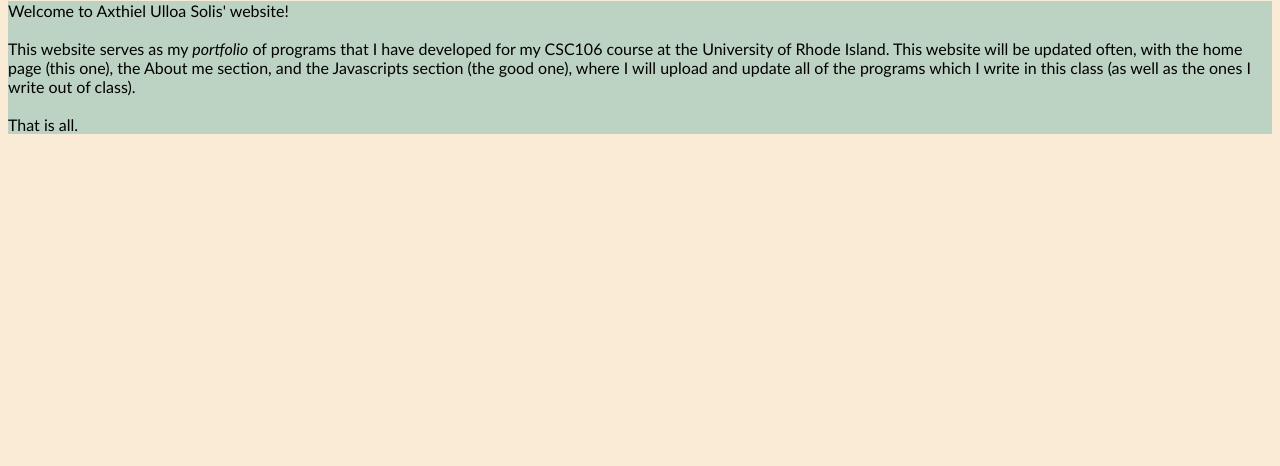
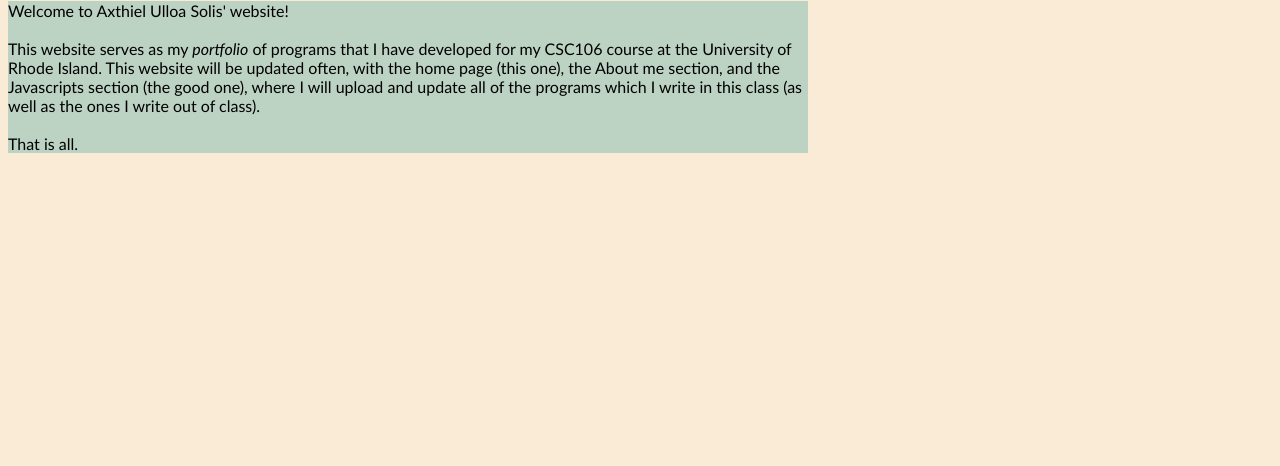
Before and after one commit to AxtelUlala/AxtelUlala.github.io, a plain HTML site: page index.html in a window 1280 px wide. Shown: the part 334-800 px from the top of the page. Drawn offline with Linux system fonts and the light colour scheme.

Commit message:
Add files via upload

```diff
--- a/stylesheet1.css
+++ b/stylesheet1.css
@@ -4,9 +4,9 @@ body {
 }
 
 #home_text {
-background-color:rgba(0, 135, 135,0.25);
-font-family:'Trebuchet MS';
-max-width:"800px";
+    background-color:rgba(0, 135, 135,0.25);
+    font-family:'Trebuchet MS';
+    max-width:800px;
 }
 #home_header {
     color:rgb(0, 135, 135);
```
Also changed, not shown: javascript.html (+3 -1 lines).
